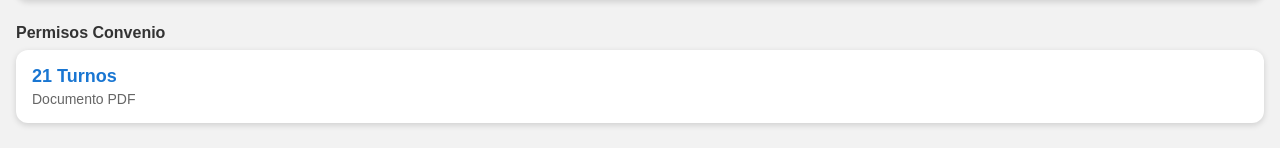
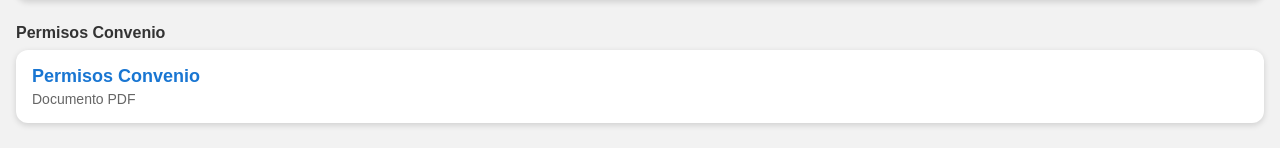
Before and after one commit to suslab-maker/calendarios, a plain HTML site: page index.html in a window 1280 px wide. Shown: the part 2216-2364 px from the top of the page. Drawn offline with Linux system fonts and the light colour scheme.

Commit message:
Update index.html

```diff
--- a/index.html
+++ b/index.html
@@ -103,7 +103,7 @@
     <div class="card"><a href="Expediciones.pdf">Expediciones</a><div class="subtitle">Documento PDF</div></div>
     <div class="card"><a href="JC.pdf">Jornada Central</a><div class="subtitle">Documento PDF</div></div>
 <div class="section">Permisos Convenio</div>
-    <div class="card"><a href="PermisosCC.pdf">21 Turnos</a><div class="subtitle">Documento PDF</div></div>
+    <div class="card"><a href="PermisosCC.pdf">Permisos Convenio</a><div class="subtitle">Documento PDF</div></div>
 
   </div>
 
```
